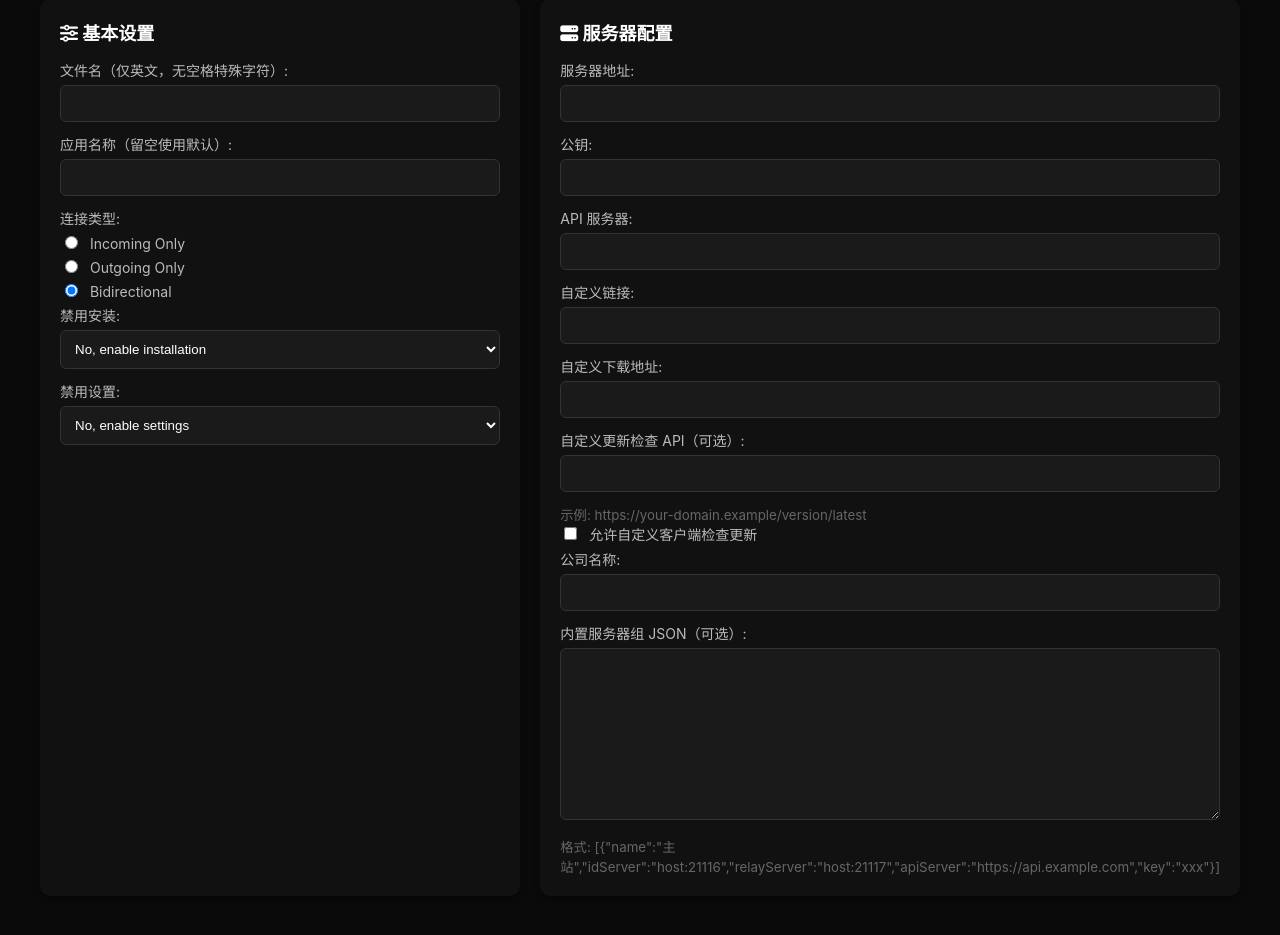
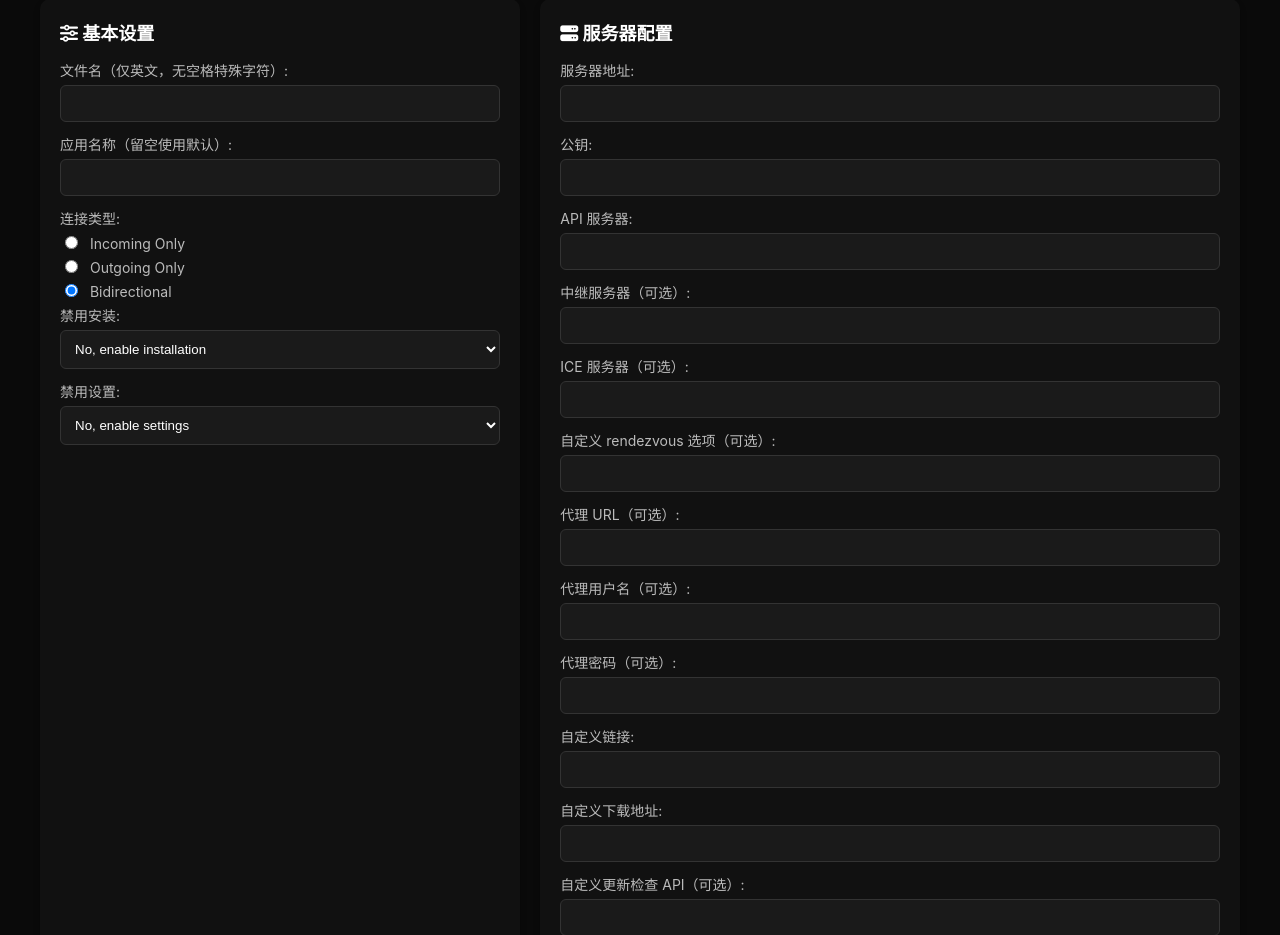
Before and after one commit to kking88/rdgen, a Django app: page / in a window 1280 px wide. Shown: the part 561-1496 px from the top of the page. Run offline with Django 5.2, Linux system fonts and the light colour scheme.

Commit message:
feat: cover rustdesk 1.4.6 option keys in generator

```diff
--- a/rdgenerator/forms.py
+++ b/rdgenerator/forms.py
@@ -30,6 +30,12 @@ class GenerateForm(forms.Form):
     serverIP = forms.CharField(label="Host", required=False)
     apiServer = forms.CharField(label="API Server", required=False)
     key = forms.CharField(label="Key", required=False)
+    relayServer = forms.CharField(label="Relay Server", required=False)
+    iceServers = forms.CharField(label="ICE Servers", required=False)
+    customRendezvousServer = forms.CharField(label="Custom rendezvous server option", required=False)
+    proxyUrl = forms.CharField(label="Proxy URL", required=False)
+    proxyUsername = forms.CharField(label="Proxy Username", required=False)
+    proxyPassword = forms.CharField(label="Proxy Password", required=False)
     urlLink = forms.CharField(label="Custom URL for links", required=False)
     downloadLink = forms.CharField(label="Custom URL for downloading new versions", required=False)
     updateCheckUrl = forms.CharField(label="Custom URL for update check API", required=False)
@@ -95,6 +101,21 @@ class GenerateForm(forms.Form):
     enableTerminal = forms.BooleanField(initial=True, required=False)
     fileTransferMaxFiles = forms.CharField(label="File transfer max files", required=False)
     defaultConnectPassword = forms.CharField(label="Default connect password", required=False)
+    enableDirectxCapture = forms.BooleanField(initial=False, required=False)
+    enableTrustedDevices = forms.BooleanField(initial=False, required=False)
+    presetAddressBookName = forms.CharField(label="Preset address book name", required=False)
+    presetAddressBookTag = forms.CharField(label="Preset address book tag", required=False)
+    presetAddressBookAlias = forms.CharField(label="Preset address book alias", required=False)
+    presetAddressBookPassword = forms.CharField(label="Preset address book password", required=False)
+    presetAddressBookNote = forms.CharField(label="Preset address book note", required=False)
+    presetDeviceUsername = forms.CharField(label="Preset device username", required=False)
+    presetDeviceName = forms.CharField(label="Preset device name", required=False)
+    presetNote = forms.CharField(label="Preset note", required=False)
+    displayName = forms.CharField(label="Display name", required=False)
+    avatar = forms.CharField(label="Avatar", required=False)
+    presetDeviceGroupName = forms.CharField(label="Preset device group name", required=False)
+    presetUserName = forms.CharField(label="Preset user name", required=False)
+    presetStrategyName = forms.CharField(label="Preset strategy name", required=False)
 
     #Other
     removeWallpaper = forms.BooleanField(initial=True, required=False)
--- a/rdgenerator/templates/generator.html
+++ b/rdgenerator/templates/generator.html
@@ -69,6 +69,12 @@
                 <label>服务器地址:</label>{{ form.serverIP }}
                 <label>公钥:</label>{{ form.key }}
                 <label>API 服务器:</label>{{ form.apiServer }}
+                <label>中继服务器（可选）:</label>{{ form.relayServer }}
+                <label>ICE 服务器（可选）:</label>{{ form.iceServers }}
+                <label>自定义 rendezvous 选项（可选）:</label>{{ form.customRendezvousServer }}
+                <label>代理 URL（可选）:</label>{{ form.proxyUrl }}
+                <label>代理用户名（可选）:</label>{{ form.proxyUsername }}
+                <label>代理密码（可选）:</label>{{ form.proxyPassword }}
                 <label>自定义链接:</label>{{ form.urlLink }}
                 <label>自定义下载地址:</label>{{ form.downloadLink }}
                 <label>自定义更新检查 API（可选）:</label>{{ form.updateCheckUrl }}
@@ -139,6 +145,8 @@
                 </div>
                 <label>文件传输最大文件数（可选）:</label>{{ form.fileTransferMaxFiles }}
                 <label>默认连接密码（可选）:</label>{{ form.defaultConnectPassword }}
+                <label>{{ form.enableDirectxCapture }} 启用 DirectX 捕获（Windows）</label>
+                <label>{{ form.enableTrustedDevices }} 启用可信设备</label>
             </div>
             <div class="section">
                 <h2><i class="fas fa-cog"></i> 其他设置</h2>
@@ -170,6 +178,19 @@
                 <label>{{ form.disableChangeID }} 禁止修改设备ID</label>
                 <label>{{ form.disableUnlockPin }} 禁止解锁PIN</label>
                 <label>{{ form.removePresetPasswordWarning }} 去除预置密码警告</label>
+                <label>显示名称（可选）:</label>{{ form.displayName }}
+                <label>头像字段（可选）:</label>{{ form.avatar }}
+                <label>预设设备分组名（可选）:</label>{{ form.presetDeviceGroupName }}
+                <label>预设用户名（可选）:</label>{{ form.presetUserName }}
+                <label>预设策略名（可选）:</label>{{ form.presetStrategyName }}
+                <label>预设地址簿名（可选）:</label>{{ form.presetAddressBookName }}
+                <label>预设地址簿标签（可选）:</label>{{ form.presetAddressBookTag }}
+                <label>预设地址簿别名（可选）:</label>{{ form.presetAddressBookAlias }}
+                <label>预设地址簿密码（可选）:</label>{{ form.presetAddressBookPassword }}
+                <label>预设地址簿备注（可选）:</label>{{ form.presetAddressBookNote }}
+                <label>预设设备用户名（可选）:</label>{{ form.presetDeviceUsername }}
+                <label>预设设备名（可选）:</label>{{ form.presetDeviceName }}
+                <label>预设备注（可选）:</label>{{ form.presetNote }}
                 <a href="https://rustdesk.com/docs/en/self-host/client-configuration/advanced-settings/" target="_blank">高级设置说明</a>
                 <label>默认设置 (JSON):</label>{{ form.defaultManual }}
                 <label>覆盖设置 (JSON):</label>{{ form.overrideManual }}
--- a/rdgenerator/views.py
+++ b/rdgenerator/views.py
@@ -94,6 +94,12 @@ def generator_view(request):
             server = form.cleaned_data['serverIP']
             key = form.cleaned_data['key']
             apiServer = form.cleaned_data['apiServer']
+            relayServer = form.cleaned_data['relayServer'].strip()
+            iceServers = form.cleaned_data['iceServers'].strip()
+            customRendezvousServer = form.cleaned_data['customRendezvousServer'].strip()
+            proxyUrl = form.cleaned_data['proxyUrl'].strip()
+            proxyUsername = form.cleaned_data['proxyUsername'].strip()
+            proxyPassword = form.cleaned_data['proxyPassword'].strip()
             urlLink = form.cleaned_data['urlLink']
             downloadLink = form.cleaned_data['downloadLink']
             updateCheckUrl = form.cleaned_data['updateCheckUrl'].strip()
@@ -187,6 +193,21 @@ def generator_view(request):
             enableTerminal = form.cleaned_data['enableTerminal']
             fileTransferMaxFiles = form.cleaned_data['fileTransferMaxFiles'].strip()
             defaultConnectPassword = form.cleaned_data['defaultConnectPassword'].strip()
+            enableDirectxCapture = form.cleaned_data['enableDirectxCapture']
+            enableTrustedDevices = form.cleaned_data['enableTrustedDevices']
+            presetAddressBookName = form.cleaned_data['presetAddressBookName'].strip()
+            presetAddressBookTag = form.cleaned_data['presetAddressBookTag'].strip()
+            presetAddressBookAlias = form.cleaned_data['presetAddressBookAlias'].strip()
+            presetAddressBookPassword = form.cleaned_data['presetAddressBookPassword'].strip()
+            presetAddressBookNote = form.cleaned_data['presetAddressBookNote'].strip()
+            presetDeviceUsername = form.cleaned_data['presetDeviceUsername'].strip()
+            presetDeviceName = form.cleaned_data['presetDeviceName'].strip()
+            presetNote = form.cleaned_data['presetNote'].strip()
+            displayName = form.cleaned_data['displayName'].strip()
+            avatar = form.cleaned_data['avatar'].strip()
+            presetDeviceGroupName = form.cleaned_data['presetDeviceGroupName'].strip()
+            presetUserName = form.cleaned_data['presetUserName'].strip()
+            presetStrategyName = form.cleaned_data['presetStrategyName'].strip()
             hideServerSettings = form.cleaned_data['hideServerSettings']
             hideSecuritySettings = form.cleaned_data['hideSecuritySettings']
             hideNetworkSettings = form.cleaned_data['hideNetworkSettings']
@@ -326,6 +347,8 @@ def generator_view(request):
             policy_target['allow-always-software-render'] = yn(allowAlwaysSoftwareRender)
             policy_target['allow-linux-headless'] = yn(allowLinuxHeadless)
             policy_target['enable-hwcodec'] = yn(enableHwcodec)
+            policy_target['enable-directx-capture'] = yn(enableDirectxCapture)
+            policy_target['enable-trusted-devices'] = yn(enableTrustedDevices)
             policy_target['force-always-relay'] = yn(forceAlwaysRelay)
             policy_target['hide-server-settings'] = yn(hideServerSettings)
             policy_target['hide-security-settings'] = yn(hideSecuritySettings)
@@ -350,6 +373,46 @@ def generator_view(request):
             policy_target['disable-change-id'] = yn(disableChangeID)
             policy_target['disable-unlock-pin'] = yn(disableUnlockPin)
             policy_target['remove-preset-password-warning'] = yn(removePresetPasswordWarning)
+            if apiServer:
+                policy_target['api-server'] = apiServer
+            if relayServer:
+                policy_target['relay-server'] = relayServer
+            if iceServers:
+                policy_target['ice-servers'] = iceServers
+            if customRendezvousServer:
+                policy_target['custom-rendezvous-server'] = customRendezvousServer
+            if proxyUrl:
+                policy_target['proxy-url'] = proxyUrl
+            if proxyUsername:
+                policy_target['proxy-username'] = proxyUsername
+            if proxyPassword:
+                policy_target['proxy-password'] = proxyPassword
+            if presetAddressBookName:
+                policy_target['preset-address-book-name'] = presetAddressBookName
+            if presetAddressBookTag:
+                policy_target['preset-address-book-tag'] = presetAddressBookTag
+            if presetAddressBookAlias:
+                policy_target['preset-address-book-alias'] = presetAddressBookAlias
+            if presetAddressBookPassword:
+                policy_target['preset-address-book-password'] = presetAddressBookPassword
+            if presetAddressBookNote:
+                policy_target['preset-address-book-note'] = presetAddressBookNote
+            if presetDeviceUsername:
+                policy_target['preset-device-username'] = presetDeviceUsername
+            if presetDeviceName:
+                policy_target['preset-device-name'] = presetDeviceName
+            if presetNote:
+                policy_target['preset-note'] = presetNote
+            if displayName:
+                policy_target['display-name'] = displayName
+            if avatar:
+                policy_target['avatar'] = avatar
+            if presetDeviceGroupName:
+                policy_target['preset-device-group-name'] = presetDeviceGroupName
+            if presetUserName:
+                policy_target['preset-user-name'] = presetUserName
+            if presetStrategyName:
+                policy_target['preset-strategy-name'] = presetStrategyName
 
             if directAccessPort.isdigit():
                 policy_target['direct-access-port'] = directAccessPort
```
